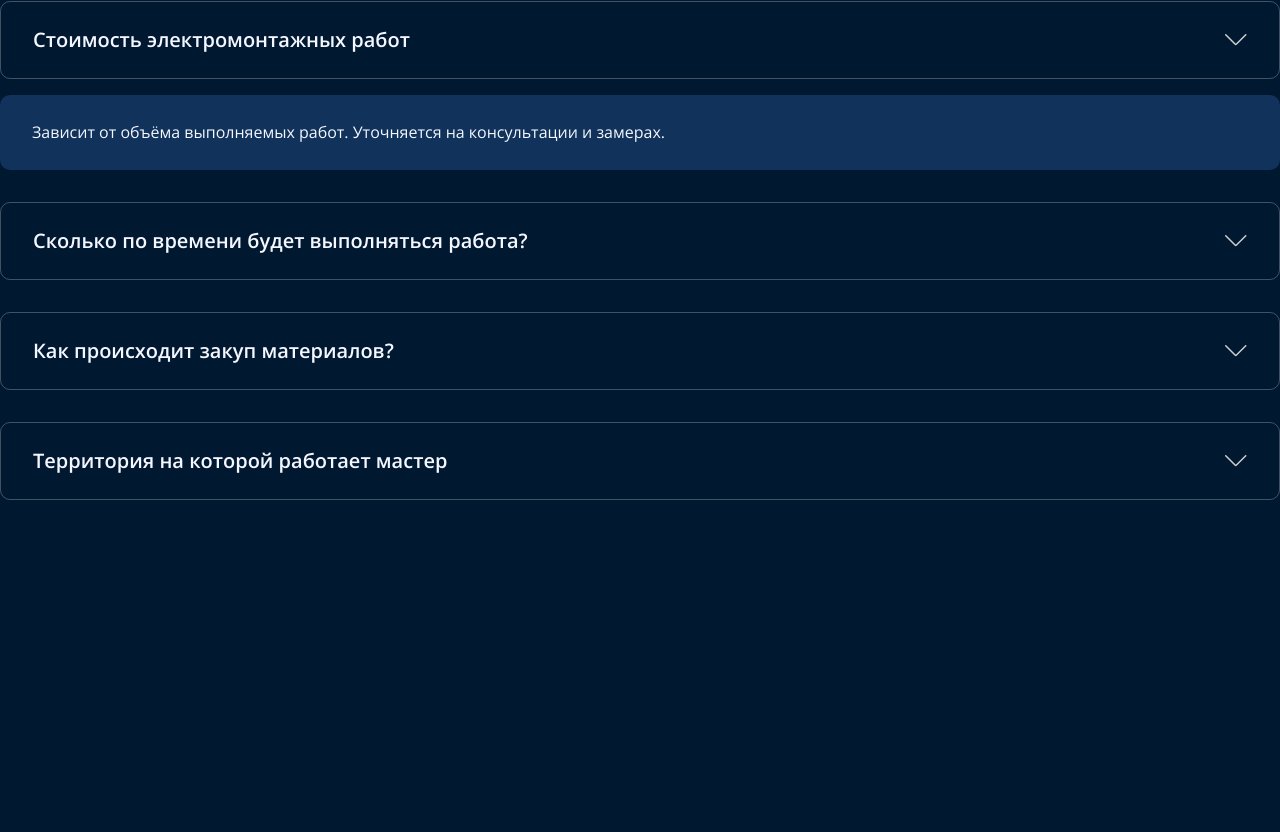
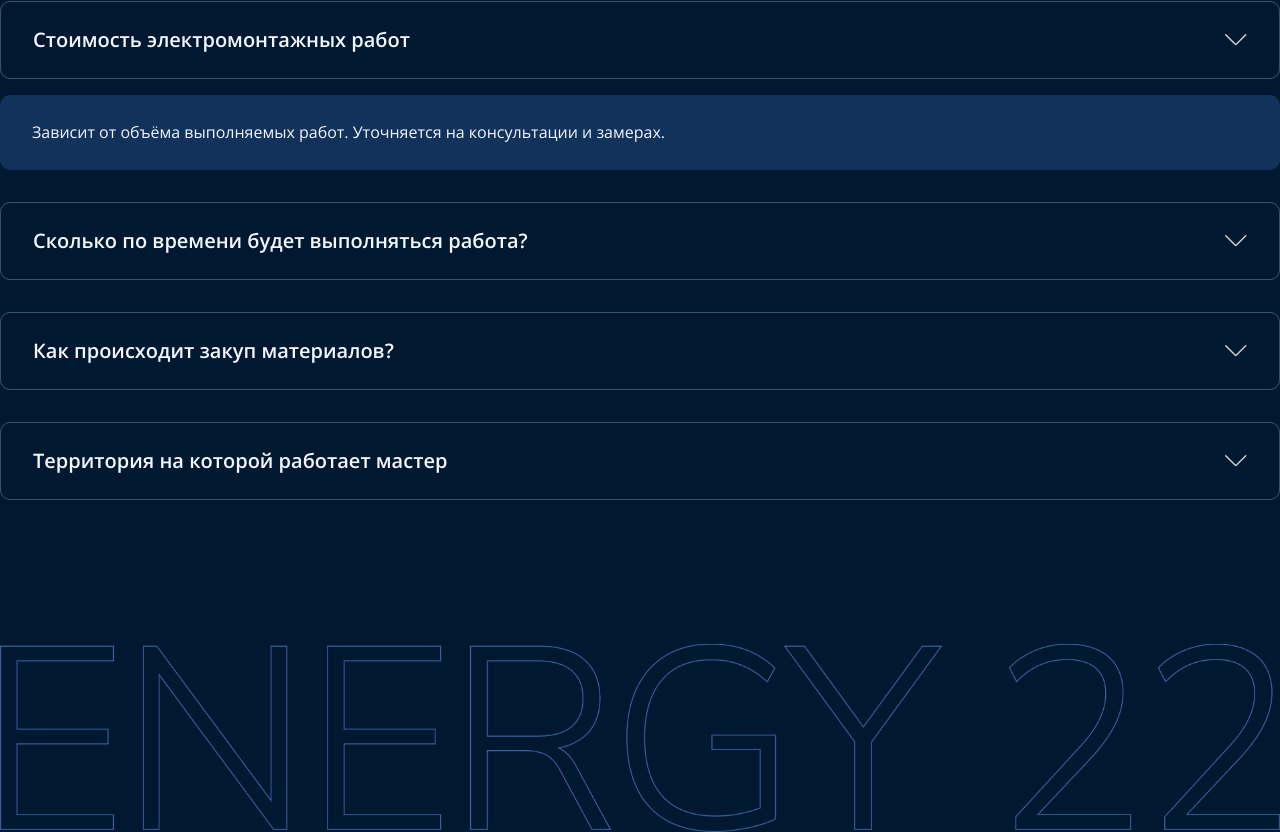
Before and after one commit to sominiac/energy22-new, a React (Vite) app: page / in a window 1280 px wide. Shown: the part 6816-7648 px from the top of the page. Before the commit the page ends 7316 px from the top, so only its background shows below. Built offline with nearby package versions, Linux system fonts and the light colour scheme.

Commit message:
feat(SupFooter): added new section

```diff
--- a/src/App.tsx
+++ b/src/App.tsx
@@ -11,6 +11,7 @@ import Advantages from "@/pages/Advantages";
 import Stages from "@/pages/Stages";
 import Info from "@/pages/Info";
 import FAQ from "@/pages/FAQ";
+import SupFooter from "@/pages/SupFooter";
 
 import styles from "./styles/app.module.scss";
 
@@ -37,6 +38,7 @@ const App = () => {
         <Info />
         <FAQ />
       </Container>
+      <SupFooter />
     </>
   );
 };
--- /dev/null
+++ b/src/pages/SupFooter/index.tsx
@@ -0,0 +1,17 @@
+import SupFooterImage from "@assets/images/sup-footer-image.png";
+
+import styles from "./styles/supFooter.module.scss";
+
+const SupFooter = () => {
+  return (
+    <section className={styles.supFooter}>
+      <img
+        className={styles.supFooter__image}
+        src={SupFooterImage}
+        alt="energy22"
+      />
+    </section>
+  );
+};
+
+export default SupFooter;
--- /dev/null
+++ b/src/pages/SupFooter/styles/supFooter.module.scss
@@ -0,0 +1,10 @@
+.supFooter {
+  width: 100%;
+  display: flex;
+  justify-content: center;
+  margin-top: 144px;
+
+  &__image {
+    width: 100%;
+  }
+}
```
Also changed, not shown: src/assets/images/sup-footer-image.png (added).
